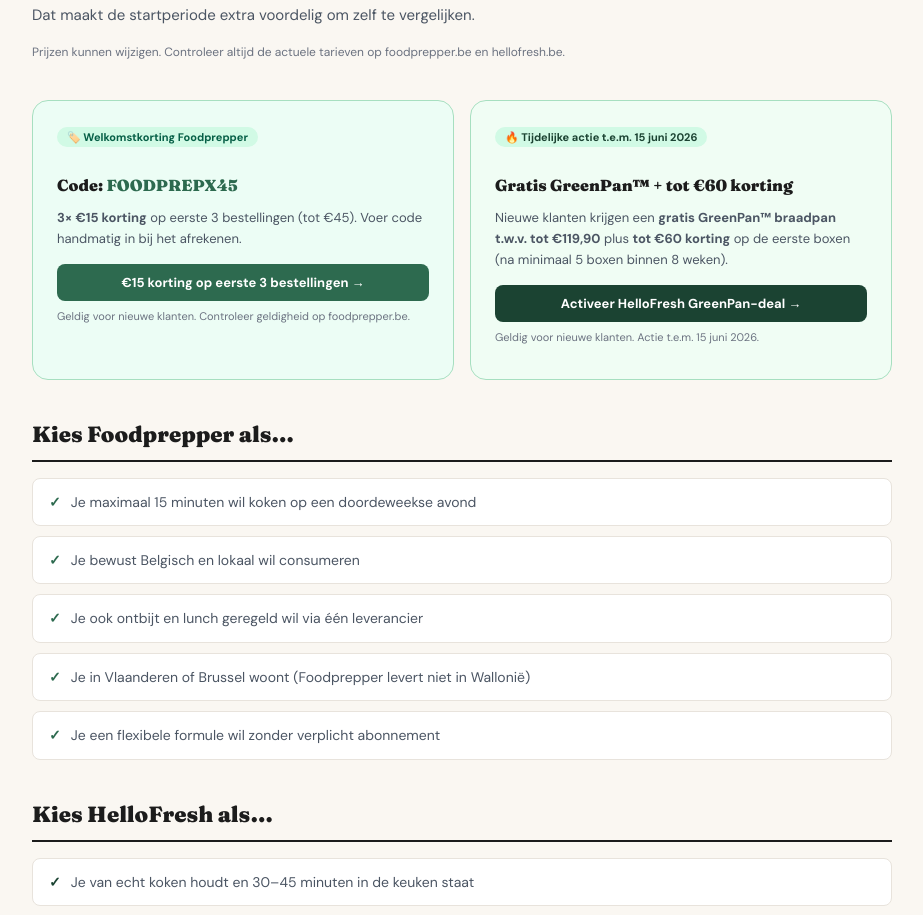
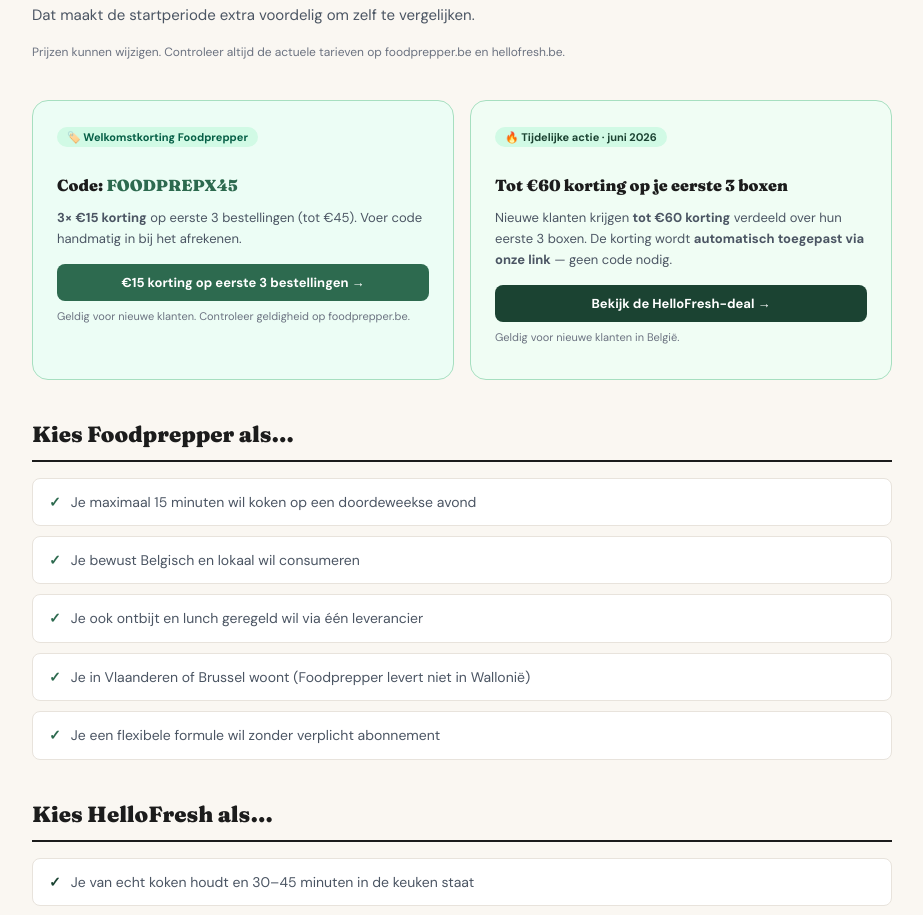
Before and after one commit to fetspets/bestemaaltijdbox, a Next.js app: page /vergelijk/foodprepper-vs-hellofresh in a window 1280 px wide. Shown: the part 2540-3455 px from the top of the page, without its empty margins (178-1101 px from the left). Built offline with nearby package versions, Linux system fonts and the light colour scheme.

Commit message:
auto: update page.tsx

```diff
--- a/src/app/vergelijk/foodprepper-vs-hellofresh/page.tsx
+++ b/src/app/vergelijk/foodprepper-vs-hellofresh/page.tsx
@@ -273,22 +273,22 @@ export default function FoodprepperVsHellofresh() {
           {/* HelloFresh korting */}
           <div style={{ background: '#F0FDF4', border: '1.5px solid #A7DFC0', borderRadius: 16, padding: 24 }}>
             <div style={{ fontSize: 11, fontWeight: 700, padding: '3px 10px', borderRadius: 100, background: '#D1FAE5', color: '#1B4332', display: 'inline-block', marginBottom: 12 }}>
-              🔥 Tijdelijke actie t.e.m. 15 juni 2026
+              🔥 Tijdelijke actie · juni 2026
             </div>
             <h3 style={{ fontFamily: 'Fraunces, serif', fontSize: 16, fontWeight: 900, marginBottom: 8 }}>
-              Gratis GreenPan™ + tot €60 korting
+              Tot €60 korting op je eerste 3 boxen
             </h3>
             <p style={{ fontSize: 13, lineHeight: 1.6, color: '#4B5563', marginBottom: 14 }}>
-              Nieuwe klanten krijgen een <strong>gratis GreenPan™ braadpan t.w.v. tot €119,90</strong> plus <strong>tot €60 korting</strong> op de eerste boxen (na minimaal 5 boxen binnen 8 weken).
+              Nieuwe klanten krijgen <strong>tot €60 korting</strong> verdeeld over hun eerste 3 boxen. De korting wordt <strong>automatisch toegepast via onze link</strong> — geen code nodig.
             </p>
             <Link
-              href="/hellofresh-greenpan-kortingscode"
+              href="/kortingscode/hellofresh"
               style={{ display: 'block', background: '#1B4332', color: 'white', textAlign: 'center', padding: '10px 16px', borderRadius: 8, fontWeight: 700, fontSize: 13, textDecoration: 'none' }}
             >
-              Activeer HelloFresh GreenPan-deal →
+              Bekijk de HelloFresh-deal →
             </Link>
             <p style={{ fontSize: 11, color: 'var(--muted)', marginTop: 8 }}>
-              Geldig voor nieuwe klanten. Actie t.e.m. 15 juni 2026.
+              Geldig voor nieuwe klanten in België.
             </p>
           </div>
         </div>
```
